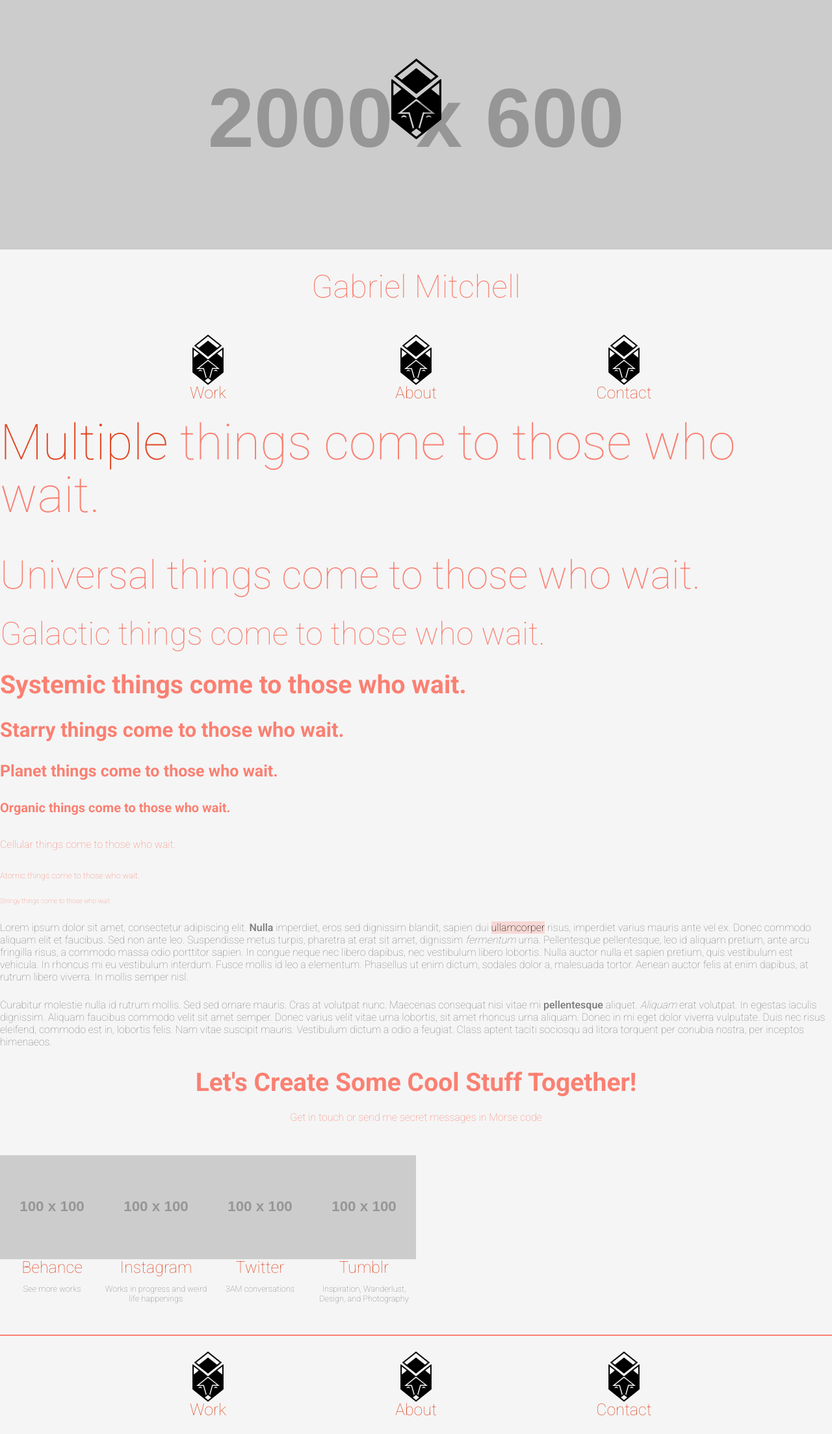
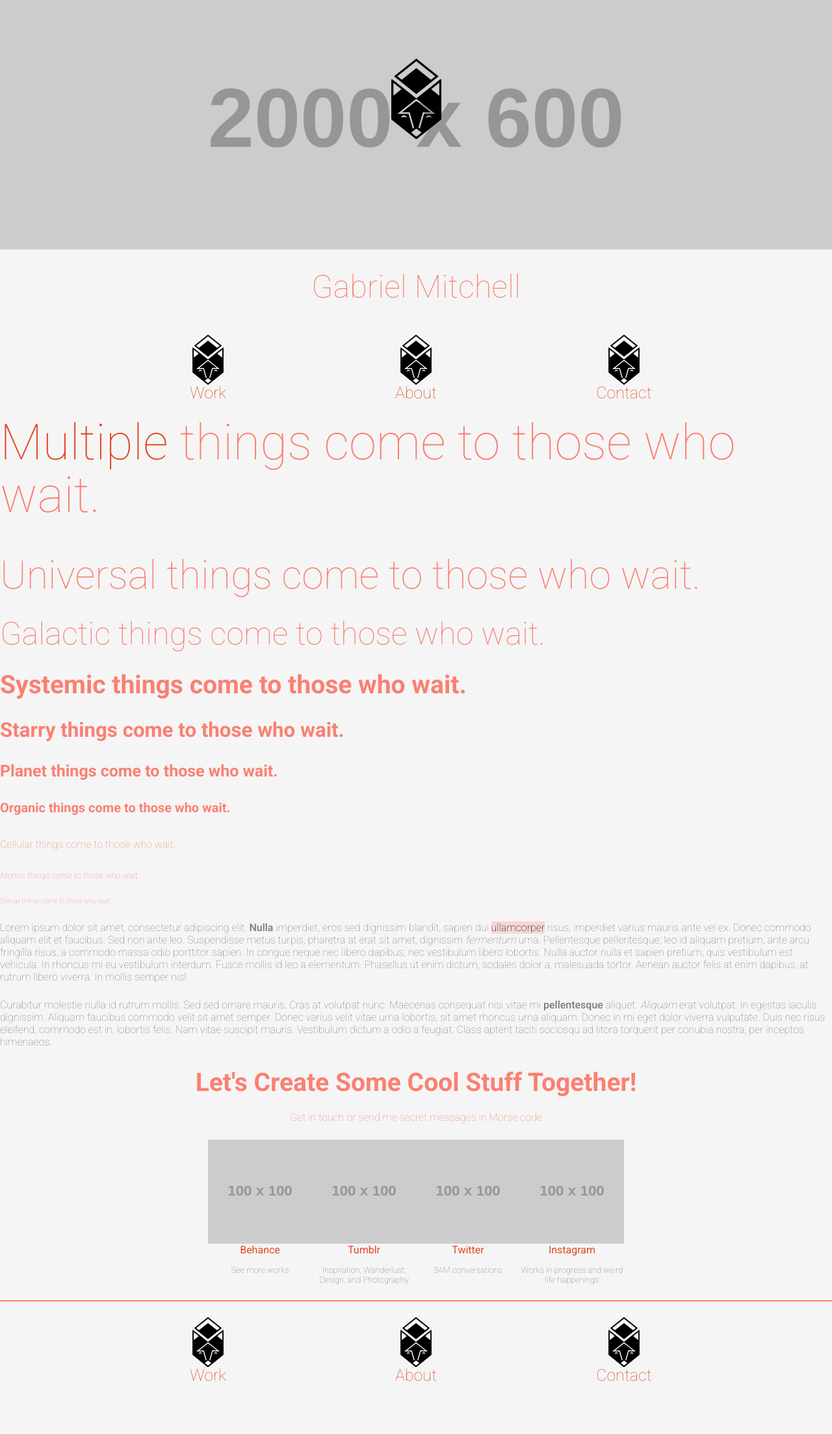
Before and after one commit to alkalinegenome/alkalinegenome.github.io, a Jekyll site: the page built from index.html, in a window 1280 px wide. Shown: the whole page at 65% size. Built offline with Jekyll 4.4.1, drawn with Linux system fonts in a browser that asks for light colours; after the commit the page ends 2153 px from its top, so only the background shows below that.

Commit message:
Centered social media icons
+ minor code semantics
+ changed colour shift in logo

```diff
--- a/_includes/contact.html
+++ b/_includes/contact.html
@@ -1,37 +1,37 @@
-<!-- CONTACT -->
-
 <h2 class="center-text">Let's Create Some Cool Stuff Together!</h2>
 <h6 class="cell center-text top-none">Get in touch or send me secret messages in Morse code</h6>
 
-<div class="contact wrap center-object unit unit-s-1">
-	<ul class="planet">
-		<li class="unit unit-s-4-8 unit-m-4-8 unit-l-2-8 unit-xl-1-8">
+<div class="contact nav-bar-center unit-s-1 unit-m-1 unit-l-4-8 unit-xl-4-8"> <!-- why does this work. why does div not wrap. why. *anger emoji* -->
+	<div class="wrap">
+		<ul class="grid cell w400">
+			<li class="unit unit-s-4-8 unit-m-2-8 unit-l-2-8 unit-xl-2-8">
 				<a href="#">
 					<img src="http://placehold.it/100x100" alt="Link to Works on Behance">
 					Behance
 				</a>
 				<p class="atom">See more works</p>
 			</li>
-		<li class="unit unit-s-4-8 unit-m-4-8 unit-l-2-8 unit-xl-1-8">
+			<li class="unit unit-s-4-8 unit-m-2-8 unit-l-2-8 unit-xl-2-8">
+				<a href="#">
+					<img src="http://placehold.it/100x100" alt="Link to awesome things on Tumblr">
+					Tumblr
+				</a>
+				<p class="atom">Inspiration, Wanderlust, Design, and Photography</p>
+			</li>
+			<li class="unit unit-s-4-8 unit-m-2-8 unit-l-2-8 unit-xl-2-8">
+				<a href="#">
+					<img src="http://placehold.it/100x100" alt="Link to weird conversations on Twitter">
+					Twitter
+				</a>
+				<p class="atom">3AM conversations</p>
+			</li>
+			<li class="unit unit-s-4-8 unit-m-2-8 unit-l-2-8 unit-xl-2-8">
 				<a href="#">
 					<img src="http://placehold.it/100x100" alt="Link to Photos on Instagram">
 					Instagram
 				</a>
 				<p class="atom">Works in progress and weird life happenings</p>
 			</li>
-		<li class="unit unit-s-4-8 unit-m-4-8 unit-l-2-8 unit-xl-1-8">
-			<a href="#">
-				<img src="http://placehold.it/100x100" alt="Link to weird conversations on Twitter">
-				Twitter
-			</a>
-			<p class="atom">3AM conversations</p>
-		</li>
-		<li class="unit unit-s-4-8 unit-m-4-8 unit-l-2-8 unit-xl-1-8">
-			<a href="#">
-				<img src="http://placehold.it/100x100" alt="Link to awesome things on Tumblr">
-				Tumblr
-			</a>
-			<p class="atom">Inspiration, Wanderlust, Design, and Photography</p>
-		</li>
 		</ul>
 	</div>
+</div>
--- a/_includes/css/ancestor.css
+++ b/_includes/css/ancestor.css
@@ -29,7 +29,7 @@ object {
 }
 
 .wrap {
-		overflow: hidden;
+		overflow: auto;
 }
 
 /*
--- a/_includes/nav.html
+++ b/_includes/nav.html
@@ -2,7 +2,7 @@
 	<ul class="planet">
 		<li class="unit unit-s-1 unit-m-33 unit-l-33 unit-xl-33">
 			<a href="#work">
-				<object type="image/svg+xml" data="images/logo-gm.svg" class="menu-btn" onClick="">
+				<object type="image/svg+xml" data="images/logo-gm.svg" class="menu-btn">
 					Gabriel Mitchell Fox Logo
 				</object>
 				Work
```
Also changed, not shown: _includes/css/nav.css (+11 -1 lines), _includes/css/typography.css (+20 -14 lines). Lines whose indentation alone changed are shown as unchanged.
